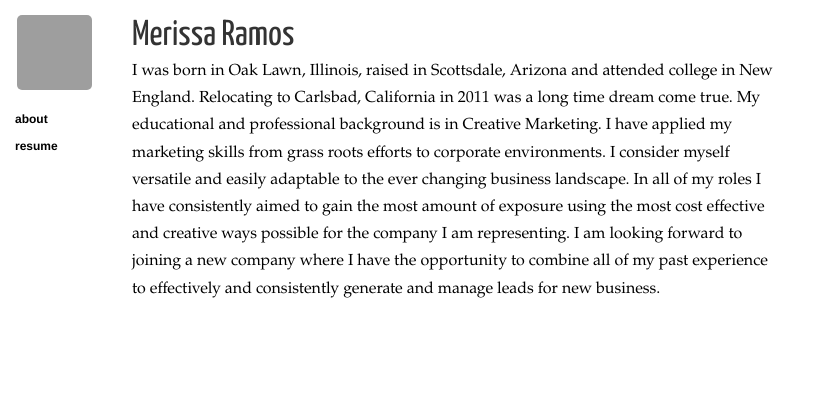
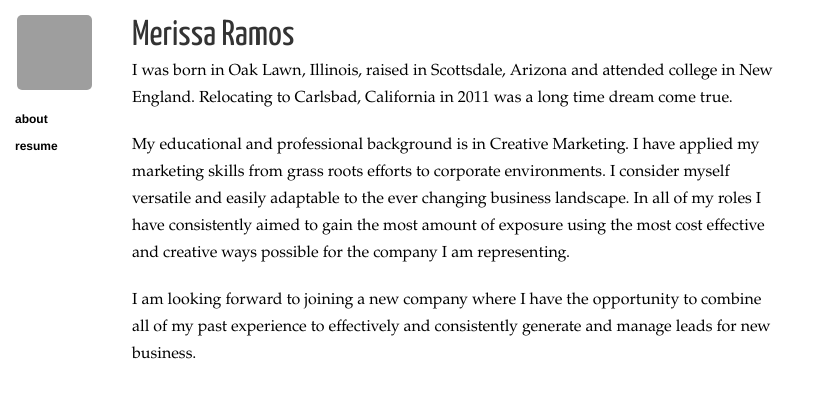
Before and after one commit to merissaramos/merissaramos.github.io, a Jekyll site: the page built from about.html, in a window 1280 px wide, cut to the strip 0-398 px from the top of the page. Shown: the whole strip, without its empty margins (0-820 px from the left). Built offline with Jekyll 4.4.1, drawn with Linux system fonts in a browser that asks for light colours; nearby versions of some CDN libraries; Markdown is read by kramdown in place of the engine named in the settings; grey boxes are pictures that could not be loaded.

Commit message:
about wip

```diff
--- a/about.html
+++ b/about.html
@@ -7,10 +7,12 @@ title: "About"
   <h1>{{ site.name }}</h1>
 
   <p>I was born in Oak Lawn, Illinois, raised in Scottsdale, Arizona and attended college in New England.
-      Relocating to Carlsbad, California in 2011 was a long time dream come true.
+      Relocating to Carlsbad, California in 2011 was a long time dream come true.</p>
+    <p>
       My educational and professional background is in Creative Marketing.
       I have applied my marketing skills from grass roots efforts to corporate environments.
       I consider myself versatile and easily adaptable to the ever changing business landscape.
-      In all of my roles I have consistently aimed to gain the most amount of exposure using the most cost effective and creative ways possible for the company I am representing.
+      In all of my roles I have consistently aimed to gain the most amount of exposure using the most cost effective and creative ways possible for the company I am representing.</p>
+    <p>
       I am looking forward to joining a new company where I have the opportunity to combine all of my past experience to effectively and consistently generate and manage leads for new business. </p>
 </section>
```
